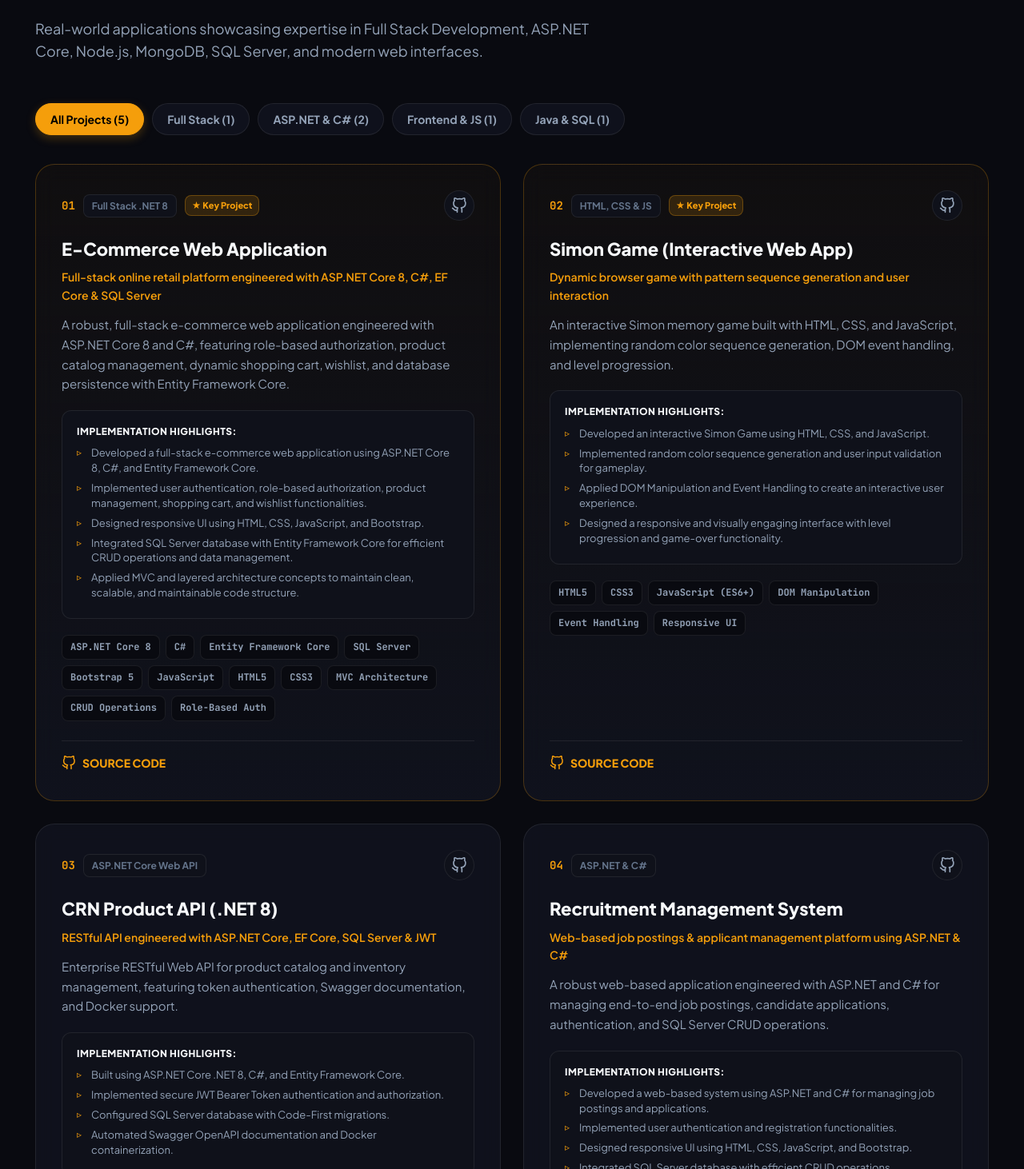
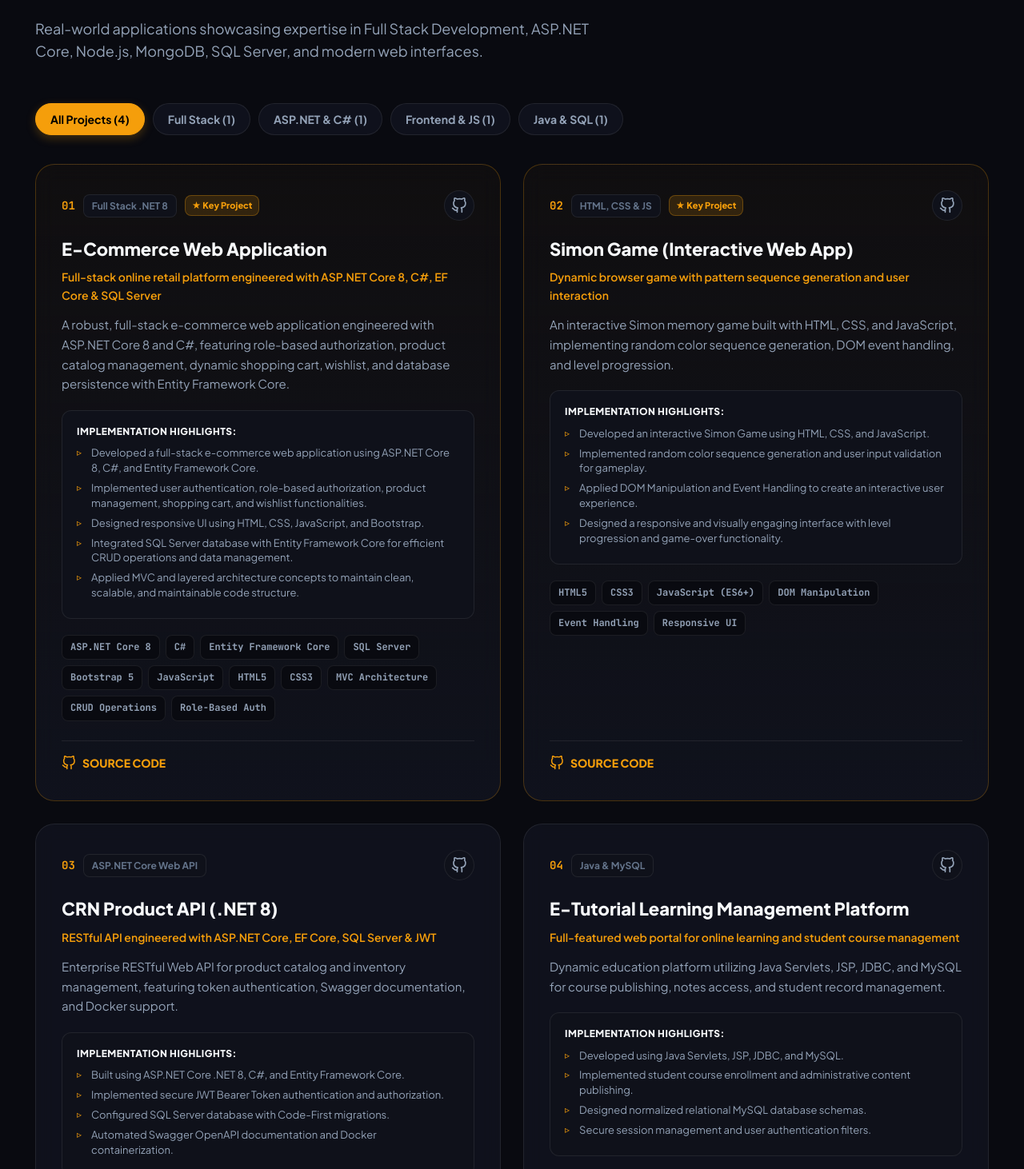
Before and after one commit to Anand9899/Portfolio, a React (Vite) app: page / in a window 1280 px wide. Shown: the part 6708-8170 px from the top of the page at 80% size. Built offline with nearby package versions, Linux system fonts and the light colour scheme.

Commit message:
Remove recruitment-management-system project from portfolio

```diff
--- a/src/components/Projects.tsx
+++ b/src/components/Projects.tsx
@@ -88,27 +88,8 @@ function Projects() {
       featured: false
     },
     {
-      id: 'recruitment-management-system',
+      id: 'e-tutorial',
       number: '04',
-      title: 'Recruitment Management System',
-      subtitle: 'Web-based job postings & applicant management platform using ASP.NET & C#',
-      category: 'dotnet',
-      categoryLabel: 'ASP.NET & C#',
-      description: 'A robust web-based application engineered with ASP.NET and C# for managing end-to-end job postings, candidate applications, authentication, and SQL Server CRUD operations.',
-      resumeBullets: [
-        'Developed a web-based system using ASP.NET and C# for managing job postings and applications.',
-        'Implemented user authentication and registration functionalities.',
-        'Designed responsive UI using HTML, CSS, JavaScript, and Bootstrap.',
-        'Integrated SQL Server database with efficient CRUD operations.',
-        'Applied MVC concepts to ensure clean and maintainable code structure.'
-      ],
-      techStack: ['ASP.NET Core', 'C#', 'SQL Server', 'HTML5', 'CSS3', 'JavaScript', 'Bootstrap', 'MVC Architecture', 'CRUD'],
-      githubUrl: 'https://github.com/Anand9899',
-      featured: false
-    },
-    {
-      id: 'e-tutorial',
-      number: '05',
       title: 'E-Tutorial Learning Management Platform',
       subtitle: 'Full-featured web portal for online learning and student course management',
       category: 'java',
```
